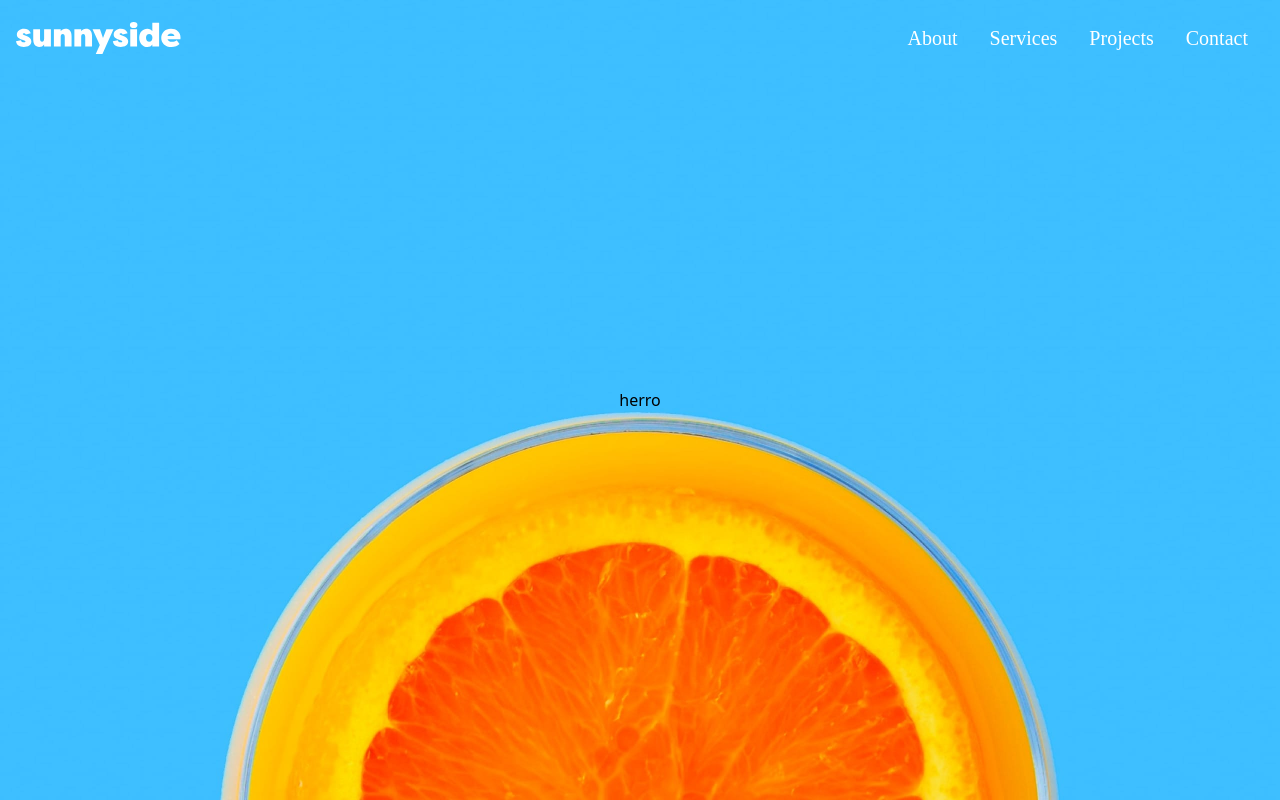
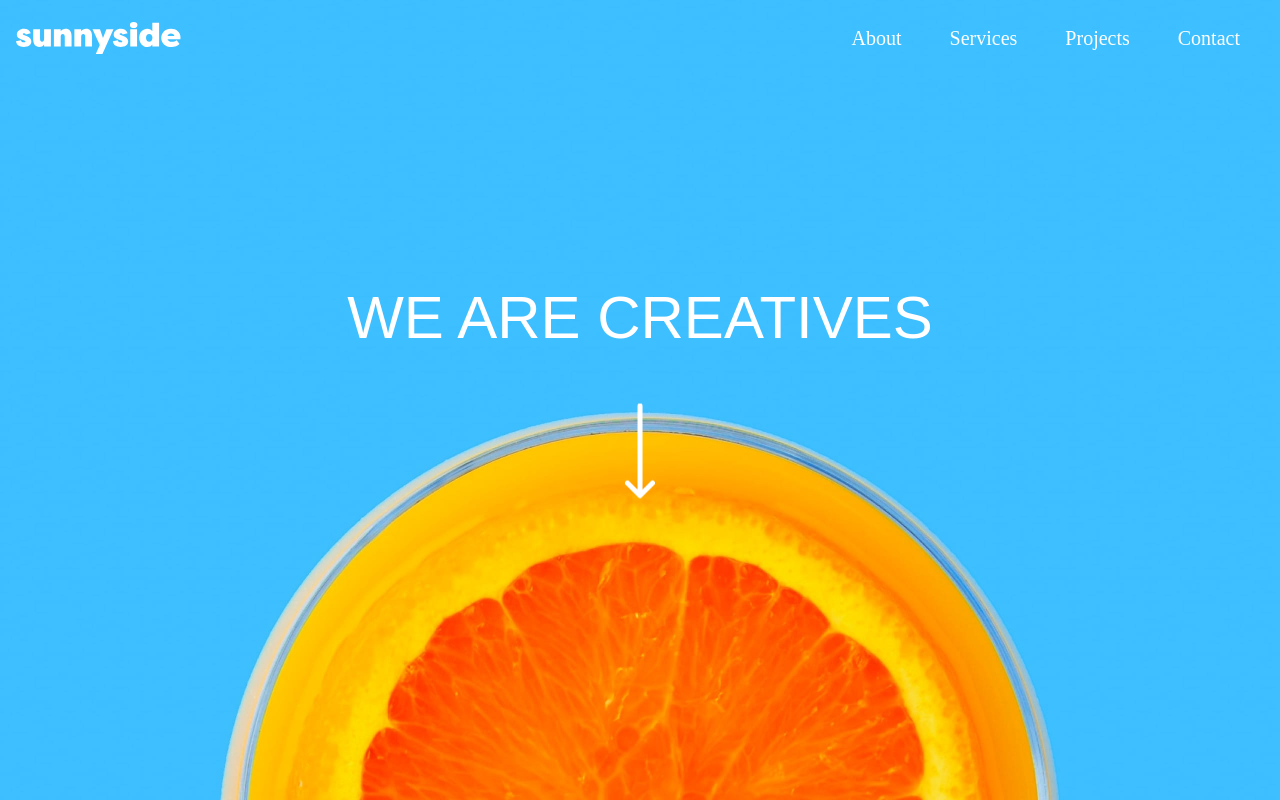
Before and after one commit to kennedybabu/sunnyside-frontend, a React (Create React App) app: page / in a window 1280 px wide. Built offline with nearby package versions, Linux system fonts and the light colour scheme.

Commit message:
feature:style the hero section as well as the navbar

```diff
--- a/src/components/Hero.jsx
+++ b/src/components/Hero.jsx
@@ -1,11 +1,15 @@
 import React from 'react'
+import Arrow from '../assets/icon-arrow-down.svg'
 
 const Hero = () => {
   return (
     <div className='h-screen w-full hero'>
         {/* container */}
-        <div className='flex items-center justify-center h-full w-full'>
-                herro
+        <div className='flex items-center justify-center h-full w-full flex-col'>
+                <h2 className='text-header text-3xl md:text-6xl uppercase text-[Fraunces] text-white'>We are creatives</h2>
+                <div className='pt-[50px] pointer cursor-pointer'>
+                    <img src={Arrow} alt="arrow down svg" />
+                </div>
         </div>
     </div>
   )
--- a/src/components/Nav.jsx
+++ b/src/components/Nav.jsx
@@ -19,24 +19,24 @@ const Nav = () => {
             </div>
             <div className='hidden md:flex font-[Barlow] text-xl text-[white]'>
                 <ul className='flex'>
-                    <li className='px-4 py-2 cursor-pointer hover:bg-[white] hover:text-[#154458] hover:rounded-[30px] duration-100'>About</li>
-                    <li className='px-4 py-2 cursor-pointer hover:bg-[white] hover:text-[#154458] hover:rounded-[30px] duration-100'>Services</li>
-                    <li className='px-4 py-2 cursor-pointer hover:bg-[white] hover:text-[#154458] hover:rounded-[30px] duration-100'>Projects</li>
-                    <li className='px-4 py-2 cursor-pointer hover:bg-[white] hover:text-[#154458] hover:rounded-[30px] duration-100'>Contact</li>
+                    <li className='px-4 md:px-6 py-2 cursor-pointer hover:bg-[white] hover:text-[#154458] hover:rounded-[30px] hover:uppercase duration-100'>About</li>
+                    <li className='px-4 md:px-6 py-2 cursor-pointer hover:bg-[white] hover:text-[#154458] hover:rounded-[30px] hover:uppercase duration-100'>Services</li>
+                    <li className='px-4 md:px-6 py-2 cursor-pointer hover:bg-[white] hover:text-[#154458] hover:rounded-[30px] hover:uppercase duration-100'>Projects</li>
+                    <li className='px-4 md:px-6 py-2 cursor-pointer hover:bg-[white] hover:text-[#154458] hover:rounded-[30px] hover:uppercase duration-100'>Contact</li>
                 </ul>
             </div>
 
             {/* menu toggler */}
-            <div className='md:hidden' onClick={handleNav}>
-                {nav ? <AiOutlineBars className='text-xl text-white'/> : <FaTimes />}
+            <div className='text-xl text-white md:hidden cursor-pointer' onClick={handleNav}>
+                {nav ? <AiOutlineBars /> : <FaTimes />}
             </div>
 
             {/* mobile menu */}
-            <ul className={nav ? 'hidden' :  'md:hidden absolute top-[80px] bg-white flex h-[30vh] flex-col w-[80%] left-1/2 transform -translate-x-1/2 items-center py-4'}>
-                <li className='px-4 py-2 cursor-pointer hover:bg-[orange] rounded-[30px]'>About</li>
-                <li className='px-4 py-2 cursor-pointer hover:bg-[orange] '>Services</li>
-                <li className='px-4 py-2 cursor-pointer hover:bg-[orange] '>Projects</li>
-                <li className='px-4 py-2 cursor-pointer hover:bg-[orange] '>Contact</li>
+            <ul id='mobile' className={nav ? 'hidden' :  'md:hidden absolute top-[50px] bg-white flex h-[40vh] flex-col w-[90%] left-1/2 transform -translate-x-1/2 items-center pt-[50px] justify-center'}>
+                <li className='px-4 py-2 cursor-pointer hover:bg-[yellow] rounded-[30px] hover:uppercase hover:text-[#154458]'>About</li>
+                <li className='px-4 py-2 cursor-pointer hover:bg-[yellow]  rounded-[30px] hover:uppercase hover:text-[#154458]'>Services</li>
+                <li className='px-4 py-2 cursor-pointer hover:bg-[yellow]  rounded-[30px] hover:uppercase hover:text-[#154458]'>Projects</li>
+                <li className='px-4 py-2 cursor-pointer hover:bg-[yellow]  rounded-[30px] hover:uppercase hover:text-[#154458]'>Contact</li>
             </ul>
         </div>
     </div>
--- a/src/index.css
+++ b/src/index.css
@@ -14,3 +14,42 @@
     background-repeat: no-repeat;
     background-image: url(./assets/image-header.jpg);
 }
+
+
+#mobile {
+    clip-path: polygon(93% 15%, 100% 0, 100% 19%, 100% 100%, 75% 100%, 0 100%, 1% 16%);
+}
+
+
+@keyframes pointer {
+    0% {
+        transform: scale(.7);
+    }
+
+    20% {
+        transform: scale(.8);
+    }
+
+    40% {
+        transform: scale(.9);
+    }
+
+    60% {
+        transform: scale(.8);
+    }
+
+    100% {
+        transform: scale(.9);
+    }
+}
+
+
+.text-header {
+    font-family: 'Fraunces', sans-serif;
+}
+
+
+.pointer {
+    animation: pointer 2s linear infinite;
+    transition: all ease-in-out;
+}
```
Also changed, not shown: src/assets/icon-arrow-down.svg (added).
